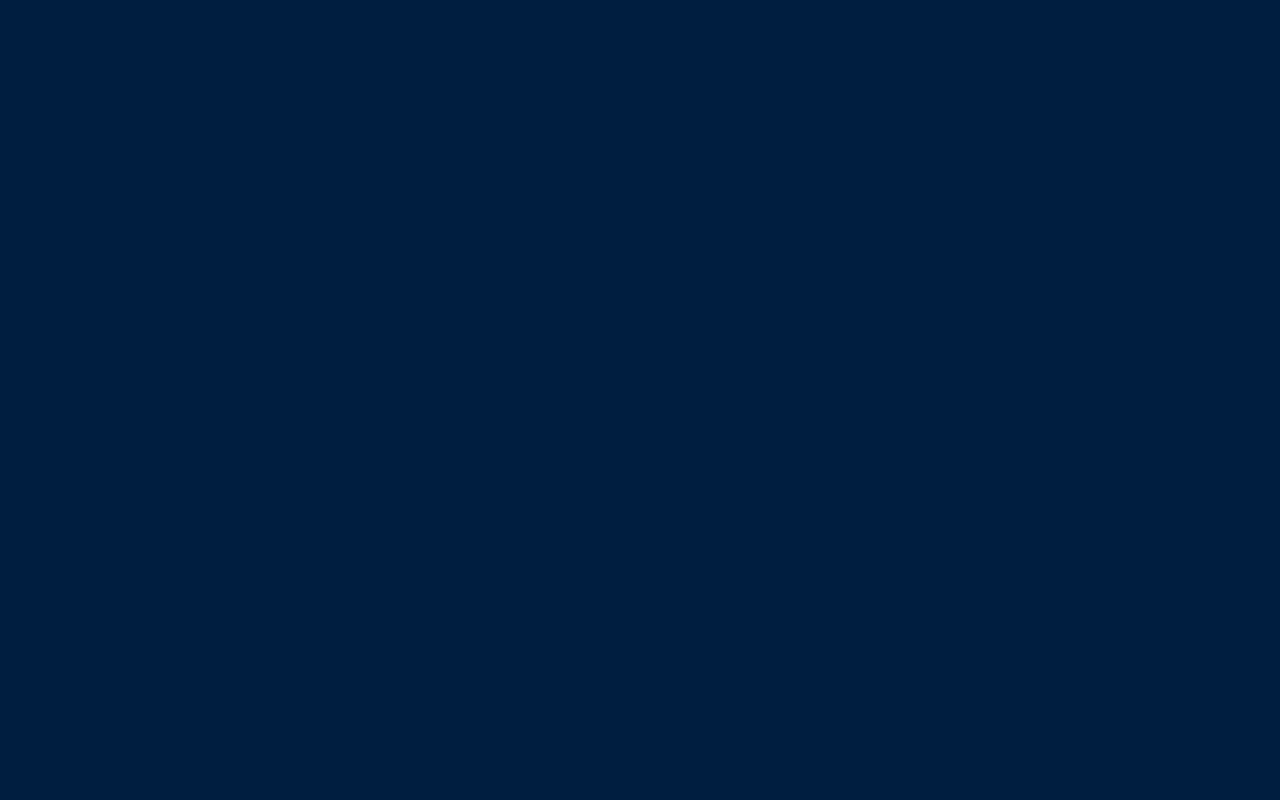
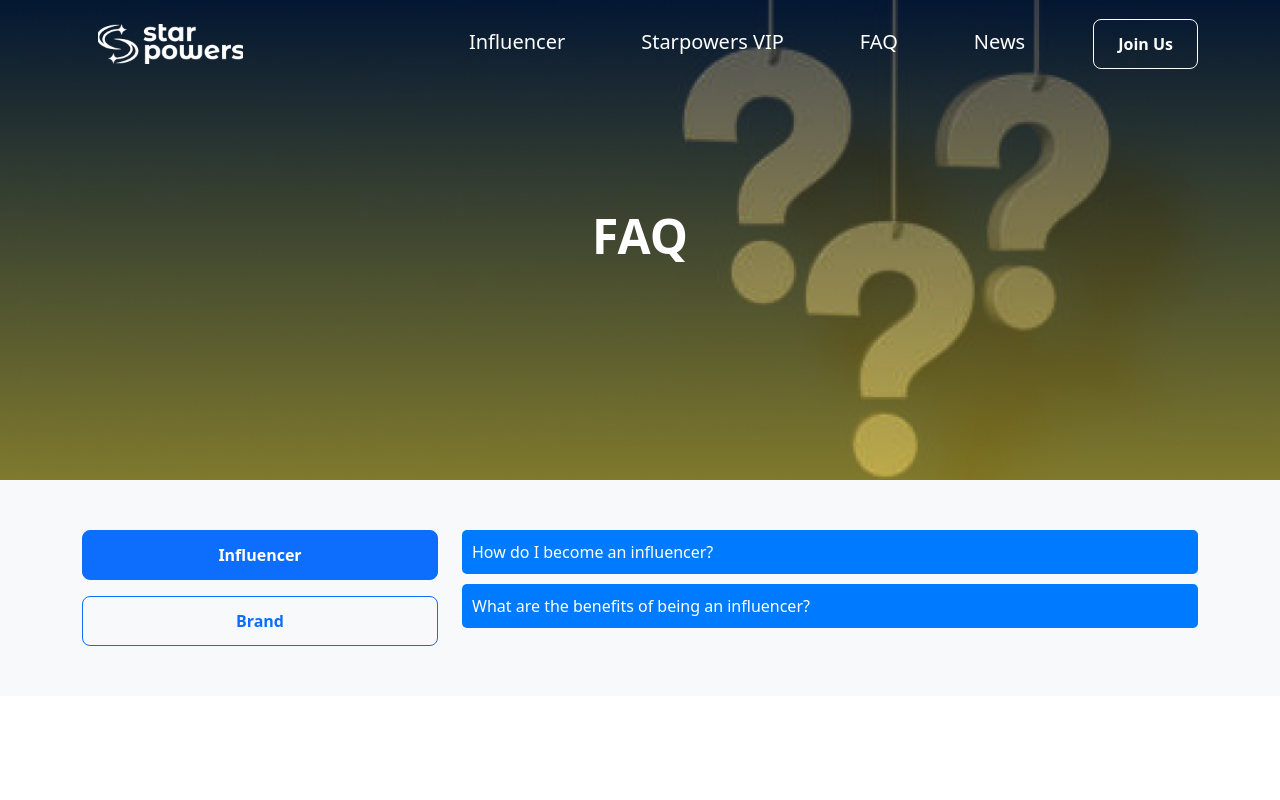
Before and after one commit to ImamAriadi2022/star, a React (Create React App) app in the folder starweb/: page /lp-faq in a window 1280 px wide. Before the commit this address had no page. Shown: the top 800 px of the page. Built offline with nearby package versions, Linux system fonts and the light colour scheme.

Commit message:
faq kurang dikit

```diff
--- a/starweb/src/App.js
+++ b/starweb/src/App.js
@@ -4,6 +4,7 @@ import { BrowserRouter as Router, Routes, Route } from "react-router-dom";
 import LandingPage from "./page/LandingPage";
 import Influencer from "./page/Influencer";
 import StarVip from "./page/StarVip";
+import Faq from "./page/Faq";
 
 function App() {
   return (
@@ -13,6 +14,7 @@ function App() {
         <Route path="/" element={<LandingPage />} />
         <Route path="/lp-influencer" element={<Influencer />} />
         <Route path="/lp-vip" element={<StarVip />} />
+        <Route path="/lp-faq" element={<Faq />} />
 
 
 
--- /dev/null
+++ b/starweb/src/components/landing/faq/FaqSect.js
@@ -0,0 +1,97 @@
+import React, { useState } from 'react';
+import { Container, Row, Col, Button } from 'react-bootstrap';
+
+const faqData = {
+  influencer: [
+    {
+      question: "How do I become an influencer?",
+      answer: "To become an influencer, you need to create engaging content and grow your audience on social media platforms.",
+    },
+    {
+      question: "What are the benefits of being an influencer?",
+      answer: "As an influencer, you can earn money through brand partnerships, sponsorships, and affiliate marketing.",
+    },
+  ],
+  brand: [
+    {
+      question: "How do I collaborate with influencers?",
+      answer: "To collaborate with influencers, you can reach out to them directly or use influencer marketing platforms.",
+    },
+    {
+      question: "What are the benefits of influencer marketing?",
+      answer: "Influencer marketing helps increase brand awareness, reach a targeted audience, and drive sales.",
+    },
+  ],
+};
+
+function FaqSect() {
+  const [selectedCategory, setSelectedCategory] = useState('influencer');
+  const [activeIndex, setActiveIndex] = useState(null);
+
+  const handleCategoryChange = (category) => {
+    setSelectedCategory(category);
+    setActiveIndex(null); // Reset active index when category changes
+  };
+
+  const toggleAnswer = (index) => {
+    setActiveIndex(activeIndex === index ? null : index);
+  };
+
+  return (
+    <section style={{ padding: '50px 0', backgroundColor: '#f8f9fa' }}>
+      <Container>
+        <Row>
+          <Col md={4}>
+            <Button
+              variant={selectedCategory === 'influencer' ? 'primary' : 'outline-primary'}
+              onClick={() => handleCategoryChange('influencer')}
+              className="mb-3 w-100"
+            >
+              Influencer
+            </Button>
+            <Button
+              variant={selectedCategory === 'brand' ? 'primary' : 'outline-primary'}
+              onClick={() => handleCategoryChange('brand')}
+              className="w-100"
+            >
+              Brand
+            </Button>
+          </Col>
+          <Col md={8}>
+            {faqData[selectedCategory].map((faq, index) => (
+              <div key={index} style={{ marginBottom: '10px' }}>
+                <div
+                  onClick={() => toggleAnswer(index)}
+                  style={{
+                    cursor: 'pointer',
+                    backgroundColor: '#007bff',
+                    color: 'white',
+                    padding: '10px',
+                    borderRadius: '5px',
+                  }}
+                >
+                  {faq.question}
+                </div>
+                {activeIndex === index && (
+                  <div
+                    style={{
+                      backgroundColor: 'white',
+                      padding: '10px',
+                      border: '1px solid #007bff',
+                      borderRadius: '5px',
+                      marginTop: '5px',
+                    }}
+                  >
+                    {faq.answer}
+                  </div>
+                )}
+              </div>
+            ))}
+          </Col>
+        </Row>
+      </Container>
+    </section>
+  );
+}
+
+export default FaqSect;
--- /dev/null
+++ b/starweb/src/components/landing/faq/HeroFaq.js
@@ -0,0 +1,28 @@
+import React from 'react';
+
+function HeroFaq() {
+  const heroStyle = {
+    height: '60vh',
+    backgroundImage: 'url("./landing/faq/hero-faq.png")',
+    backgroundSize: 'cover',
+    backgroundPosition: 'center',
+    display: 'flex',
+    justifyContent: 'center',
+    alignItems: 'center',
+    color: 'white',
+    textAlign: 'center',
+  };
+
+  const textStyle = {
+    fontWeight: 'bold',
+    fontSize: '3rem',
+  };
+
+  return (
+    <section style={heroStyle}>
+      <h2 style={textStyle}>FAQ</h2>
+    </section>
+  );
+}
+
+export default HeroFaq;
--- /dev/null
+++ b/starweb/src/page/Faq.js
@@ -0,0 +1,20 @@
+import React from 'react';
+import NavigationBar from '../components/landing/influencer/Navbar';
+import HeroFaq from '../components/landing/faq/HeroFaq';
+import FaqSect from '../components/landing/faq/FaqSect';
+import DiscountSection from '../components/landing/DiscountSection';
+import Footer from '../components/landing/Footer';
+
+function Faq() {
+  return (
+    <div>
+      <NavigationBar />
+      <HeroFaq />
+      <FaqSect />
+      <DiscountSection />
+      <Footer />
+    </div>
+  );
+}
+
+export default Faq;
```
Also changed, not shown: starweb/public/landing/faq/hero-faq.png (added).
